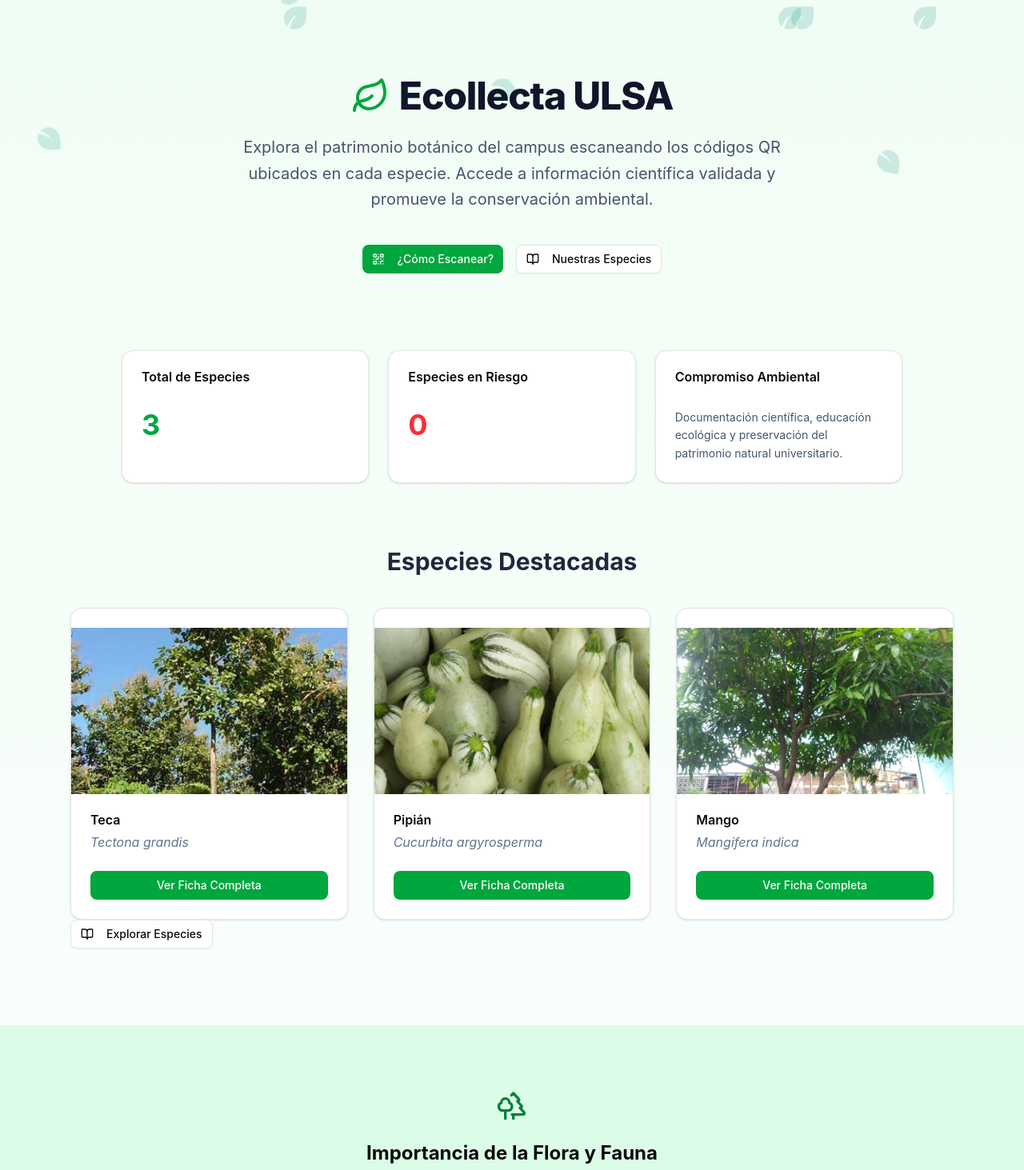
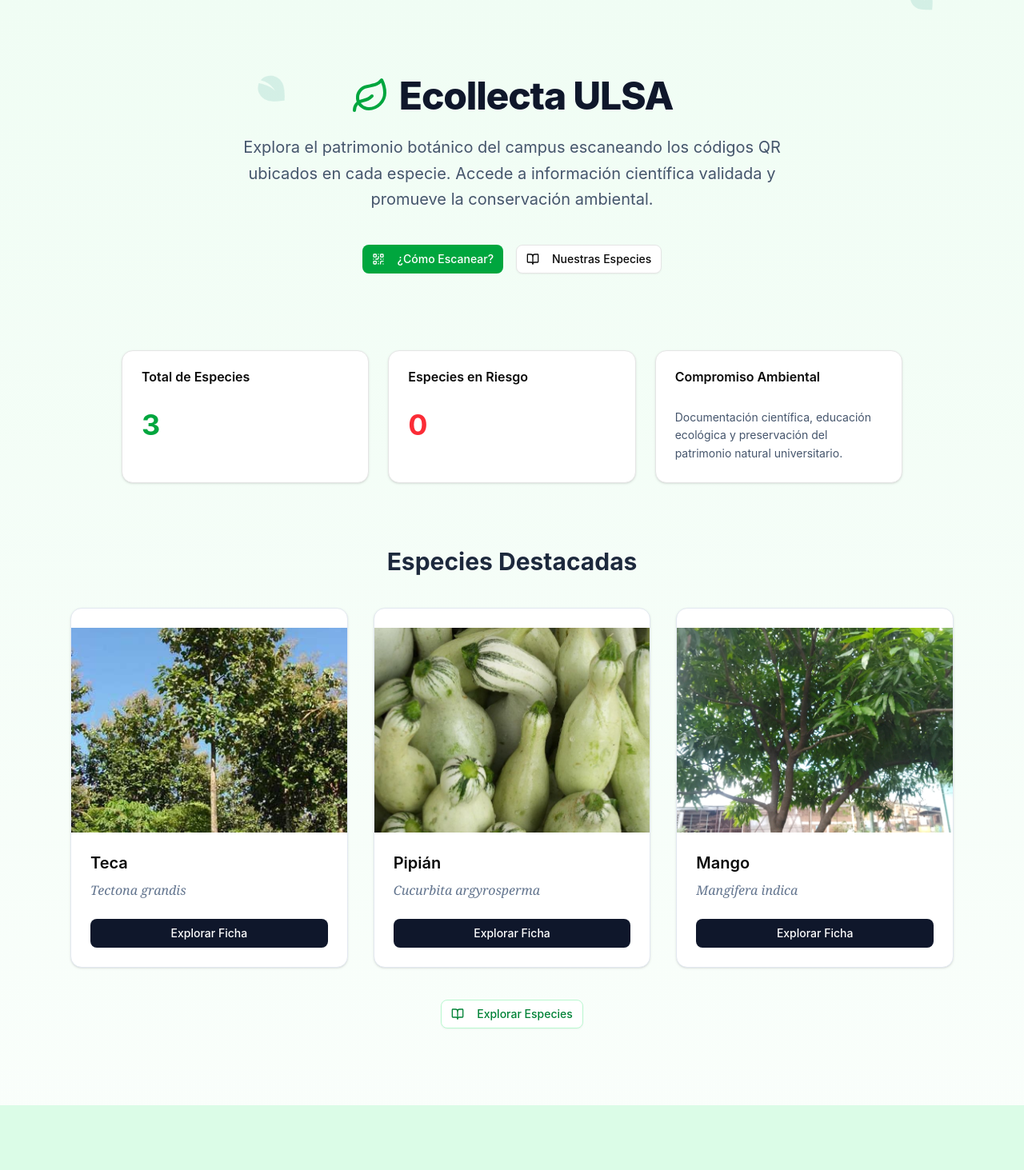
Before and after one commit to Programming-Club-ULSA/ecollecta-minimal, a React (Vite) app: page /#/ in a window 1280 px wide. Shown: the top 1463 px of the page at 80% size. Built offline with nearby package versions, Linux system fonts and the light colour scheme.

Commit message:
refactor: Better leaves and home ui

```diff
--- a/src/components/FallingLeaves.tsx
+++ b/src/components/FallingLeaves.tsx
@@ -1,25 +1,49 @@
 import { useEffect, useState } from "react";
 import leaf_img from "@/assets/eco_256.png";
 
+type LeafConfig = {
+  id: number;
+  left: string;
+  size: number;
+  duration: string;
+  delay: string;
+  drift: string;
+  rotate: string;
+};
+
 export function FallingLeaves() {
-  const [leaves, setLeaves] = useState<number[]>([]);
+  const [leaves, setLeaves] = useState<LeafConfig[]>([]);
 
   useEffect(() => {
     const count = window.innerWidth > 768 ? 8 : 0;
-    setLeaves(Array.from({ length: count }, (_, i) => i));
+    const generatedLeaves = Array.from({ length: count }, (_, id) => ({
+      id,
+      left: `${Math.random() * 100}%`,
+      size: 30 + Math.random() * 22,
+      duration: `${16 + Math.random() * 10}s`,
+      delay: `${Math.random() * 8}s`,
+      drift: `${(Math.random() - 0.5) * 140}px`,
+      rotate: `${200 + Math.random() * 340}deg`,
+    }));
+
+    setLeaves(generatedLeaves);
   }, []);
 
   return (
     <div className="pointer-events-none fixed inset-0 overflow-hidden z-0">
       {leaves.map((leaf) => (
         <img
-          key={leaf}
+          key={leaf.id}
           src={leaf_img}
-          className="absolute w-10 opacity-20 animate-fall"
+          className="absolute opacity-15 animate-fall motion-reduce:hidden"
           style={{
-            left: `${Math.random() * 100}%`,
-            animationDuration: `${15 + Math.random() * 10}s`,
-            animationDelay: `${Math.random() * 10}s`,
+            left: leaf.left,
+            top: "-15vh",
+            width: `${leaf.size}px`,
+            animationDuration: leaf.duration,
+            animationDelay: leaf.delay,
+            ["--drift" as string]: leaf.drift,
+            ["--leaf-rotate" as string]: leaf.rotate,
           }}
           alt=""
         />
--- a/src/index.css
+++ b/src/index.css
@@ -126,10 +126,11 @@
 
 @keyframes fall {
   0% {
-    transform: translateY(-10vh) translateX(0px) rotate(0deg);
+    transform: translate3d(0, -15vh, 0) rotate(0deg);
   }
   100% {
-    transform: translateY(110vh) translateX(40px) rotate(360deg);
+    transform: translate3d(var(--drift, 40px), 110vh, 0)
+      rotate(var(--leaf-rotate, 360deg));
   }
 }
 
@@ -137,4 +138,5 @@
   animation-name: fall;
   animation-timing-function: linear;
   animation-iteration-count: infinite;
+  will-change: transform;
 }
--- a/src/pages/Home.tsx
+++ b/src/pages/Home.tsx
@@ -101,38 +101,53 @@ function Home() {
 
         <div className="grid grid-cols-1 md:grid-cols-3 gap-8">
           {featuredSpecies.map((tree) => (
-            <Card key={tree.id} className="overflow-hidden hover:shadow-lg transition-shadow duration-300">
-              <div className="h-52 w-full overflow-hidden">
+            <Card
+              key={tree.id}
+              className="group relative overflow-hidden border border-slate-200 shadow-sm hover:shadow-xl transition-all duration-500 hover:-translate-y-1 bg-white"
+            >
+              {tree.conservationStatus === 'EN' && (
+                <div className="absolute top-4 right-4 z-20 bg-red-500 text-white text-[10px] font-bold px-2 py-1 rounded-full uppercase tracking-wider shadow-md">
+                  En Peligro
+                </div>
+              )}
+
+              <div className="relative h-64 w-full overflow-hidden">
                 <img
                   src={tree.imageUrl}
                   alt={tree.commonName}
-                  className="w-full h-full object-cover"
+                  className="w-full h-full object-cover transition-transform duration-700 group-hover:scale-110 transform-gpu"
                 />
+                <div className="absolute inset-0 bg-gradient-to-t from-black/50 via-transparent to-transparent opacity-0 group-hover:opacity-100 transition-opacity duration-500" />
               </div>
 
-              <CardHeader>
-                <CardTitle>{tree.commonName}</CardTitle>
-                <p className="italic text-slate-500">
+              <CardHeader className="relative bg-white transition-colors duration-500">
+                <CardTitle className="text-xl group-hover:text-green-700 transition-colors">
+                  {tree.commonName}
+                </CardTitle>
+                <p className="italic text-slate-500 font-serif">
                   {tree.scientificName}
                 </p>
               </CardHeader>
 
-              <CardContent>
-                <Button asChild className="w-full bg-green-600 hover:bg-green-700 text-white">
+              <CardContent className="bg-white">
+                <Button asChild className="w-full bg-slate-900 group-hover:bg-green-600 text-white border-none transition-all duration-300">
                   <Link to={`/species/${tree.id}`}>
-                    Ver Ficha Completa
+                    Explorar Ficha
                   </Link>
                 </Button>
               </CardContent>
             </Card>
           ))}
         </div>
-        <Button asChild variant="outline">
+
+        <div className="mt-10 flex justify-center">
+          <Button asChild variant="outline" className="border-green-200 text-green-700 hover:bg-green-50">
             <Link to="/archive">
-                <BookOpen className="mr-2 h-4 w-4" />
-                Explorar Especies
+              <BookOpen className="mr-2 h-4 w-4" />
+              Explorar Especies
             </Link>
-        </Button>
+          </Button>
+        </div>
       </section>
 
       {/* BIODIVERSITY IMPORTANCE */}
@@ -162,9 +177,8 @@ function Home() {
         </h3>
 
         <p className="text-slate-600 leading-relaxed">
-          Cada especie del campus cuenta con un código QR único.
-          Al escanearlo con tu dispositivo móvil, accederás
-          directamente a su ficha técnica digital en formato PDF.
+          Encontrarás códigos QR en cada especie del campus. Al escanearlos con tu dispositivo, accederás a una ficha digital con información científica validada, imágenes y datos de conservación.
+          Este sistema promueve la educación ambiental y la conexión con nuestro entorno natural, facilitando el acceso a conocimientos botánicos de manera interactiva y accesible para toda la comunidad universitaria.
         </p>
       </section>
 
```
